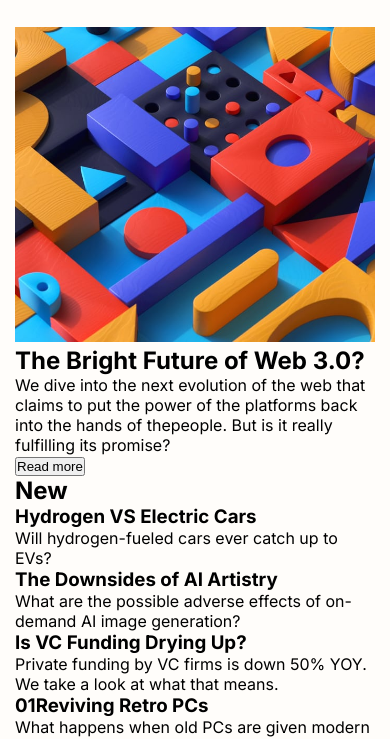
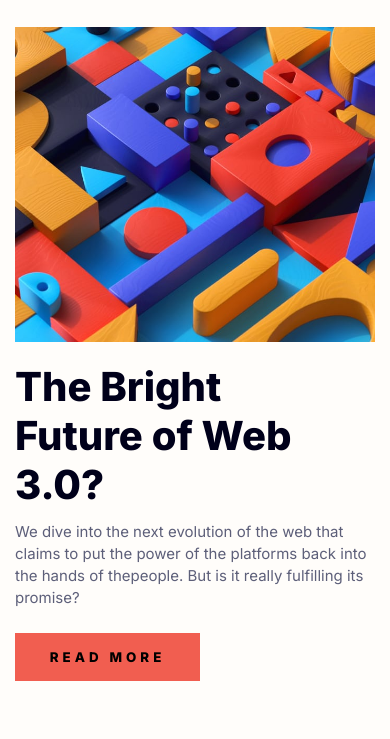
Before and after one commit to Ankia-Fuls/fem-news-homepage, a plain HTML site: page index.html in a window 390 px wide. Shown: the part 56-795 px from the top of the page. Drawn offline with Linux system fonts and the light colour scheme.

Commit message:
section 1 mobile

```diff
--- a/styles.scss
+++ b/styles.scss
@@ -22,11 +22,8 @@ body {
     font-size: 100%;
     font-family: "Inter", sans-serif;
     background-color: var(--off-white);
+    color: var(--dark-grayish-blue);
     padding: 0.9375rem;
-}
-
-img {
-    max-width: 100%;
 }
 
 .attribution {
@@ -40,6 +37,11 @@ img {
 
 main {
     padding-block: 1.25rem;
+
+    display: grid;
+    grid-template-columns: auto;
+    grid-template-rows: repeat(3, auto);
+    gap: 3.9375rem;
 }
 
 .navbar {
@@ -140,3 +142,41 @@ main {
         width: 2.8125rem;
     }
 }
+
+.header {
+    display: grid;
+    grid-template-columns: auto;
+    grid-template-rows: repeat(3, auto);
+    gap: 0.8rem;
+
+    &__img {
+        width: 100%;
+        margin-bottom: 0.45rem;
+    }
+
+    &__title {
+        font-size: 2.5rem;
+        font-weight: 800;
+        width: 80%;
+        color: var(--very-dark-blue);
+    }
+
+    &__text {
+        font-size: 0.9375rem;
+        line-height: 1.45;
+    }
+
+    &__button {
+        border: none;
+        width: 11.5625rem;
+        height: 3rem;
+        background-color: var(--soft-red);
+
+        margin-block-start: 1.5625rem;
+
+        font-family: inherit;
+        text-transform: uppercase;
+        font-weight: 800;
+        letter-spacing: 0.25rem;
+    }
+}
```
Also changed, not shown: css/styles.css, 1 other file.
